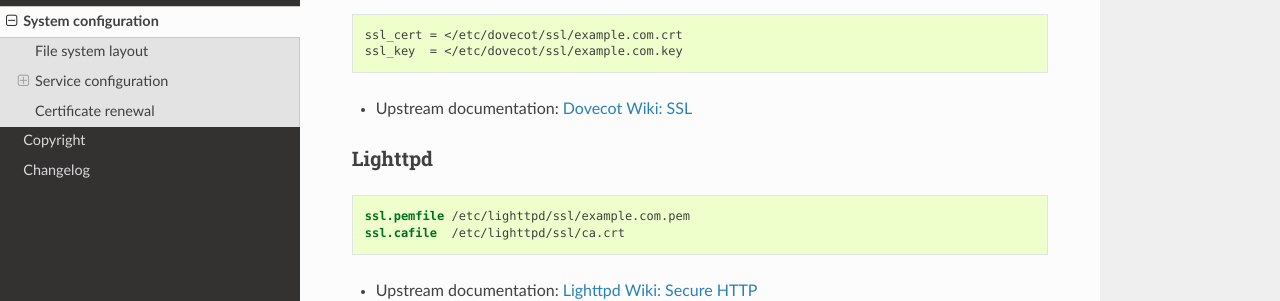
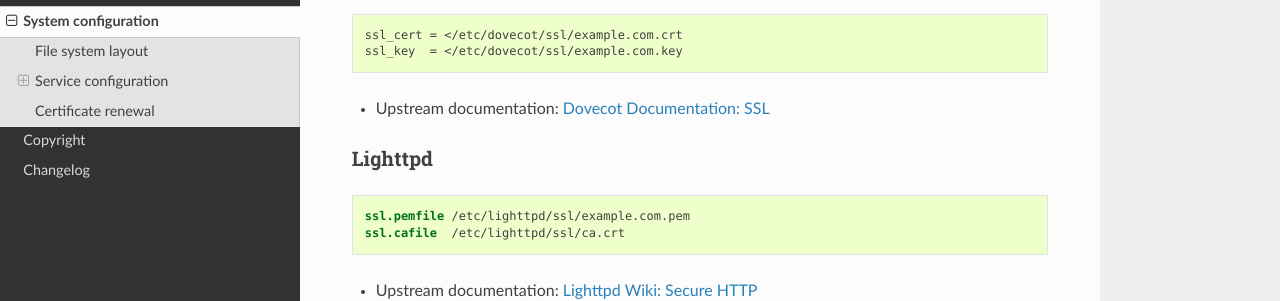
Before and after one commit to ganto/ansible-acme_tiny, a Sphinx documentation site: the page built from docs/system-configuration.rst, in a window 1280 px wide and 900 px high, scrolled down 1310 px. Shown: the part 159-460 px from the top of the window. Built offline with Sphinx 7.4.7 and the Read the Docs theme 3.1.0, drawn with Linux system fonts in a browser that asks for light colours; pages that are not in the unit, such as notebooks, are missing from menus.

Commit message:
docs: Fix some link targets

```diff
--- a/docs/getting-started.rst
+++ b/docs/getting-started.rst
@@ -33,7 +33,7 @@
 to be generated. This can be done with the official `Certbot
 <https://certbot.eff.org/>`_ client. Make sure the key is converted into the
 correct format for :program:`acme-tiny` as described in `Use existing Let's
-Encrypt key <https://github.com/diafygi/acme-tiny#use-existing-lets-encrypt-key>`_.
+Encrypt key <https://github.com/diafygi/acme-tiny?#use-existing-lets-encrypt-key>`_.
 
 Eventually store the account key in :file:`/etc/ssl/acme-tiny/account.key`.
 
--- a/docs/system-configuration.rst
+++ b/docs/system-configuration.rst
@@ -81,7 +81,7 @@
     ssl_key  = </etc/dovecot/ssl/example.com.key
 
 - Upstream documentation:
-  `Dovecot Wiki: SSL <https://wiki.dovecot.org/SSL>`_
+  `Dovecot Documentation: SSL <https://doc.dovecot.org/latest/howto/ssl/>`_
 
 
 .. _acme_tiny_ref_lighttpd:
@@ -151,7 +151,7 @@
 
 *Example*
 
-Custom Ansible inventory definition for `Pound <https://www.apsis.ch/pound.html>`_:
+Custom Ansible inventory definition for `Pound <https://apsis.ch/pound/>`_:
 
 .. code-block:: yaml
 
```
